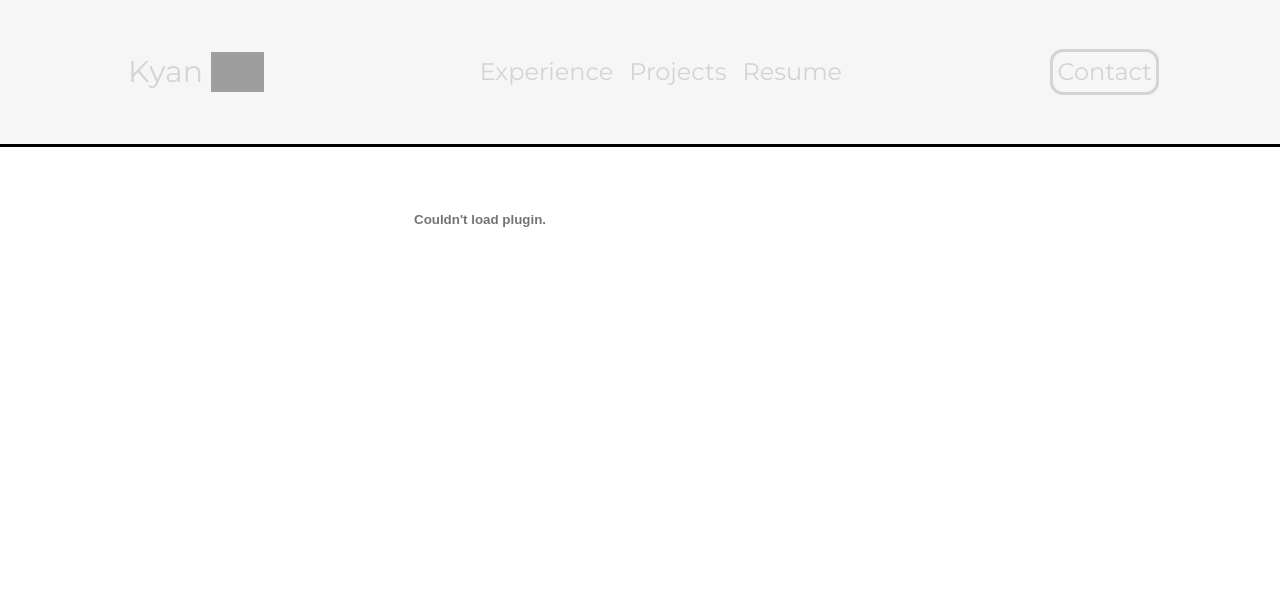
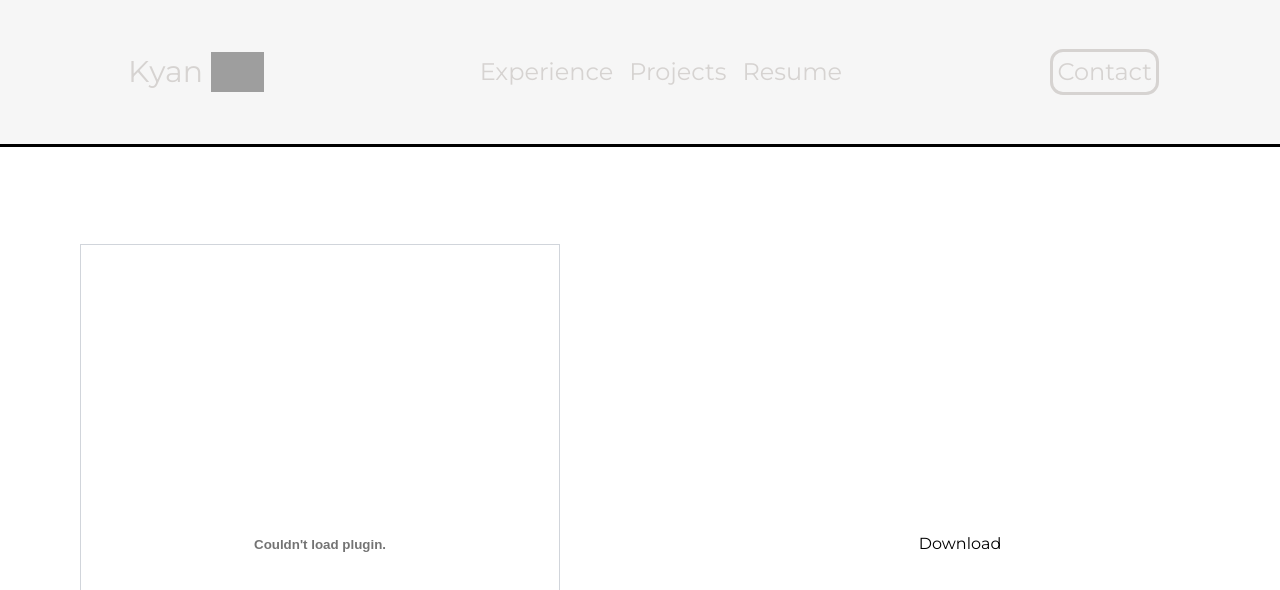
Before and after one commit to KyanPepper/Portfolio, a SvelteKit app: page /Resume in a window 1280 px wide. Shown: the top 590 px of the page. Built offline with nearby package versions, Linux system fonts and the light colour scheme; grey boxes are pictures that could not be loaded.

Commit message:
Fix NavBar and add PDF viewer to Resume page

```diff
--- a/src/lib/Background/NavBar.svelte
+++ b/src/lib/Background/NavBar.svelte
@@ -10,6 +10,7 @@
 
 <nav class="relative w-full h-36 sm:h-30 bg-stone-600 bg-opacity-5 outline">
   <div class="flex items-center h-full max-w-screen-lg mx-auto">
+    <a href="/">
     <div class="text-stone-300 text-3xl font-sans flex items-center">
       Kyan
       <img
@@ -18,6 +19,7 @@
         class="h-10 sm:h-15 ml-2"
       />
     </div>
+  </a>
     <div class="hidden sm:flex items-center space-x-4 justify-center flex-grow">
       <a href="/" class="text-stone-300 font-sans text-2xl">Experience</a>
       <a href="/" class="text-stone-300 font-sans text-2xl">Projects</a>
--- a/src/routes/Resume/+page.svelte
+++ b/src/routes/Resume/+page.svelte
@@ -1,8 +1,20 @@
 <script>
   const resume = new URL('/src/lib/Assets/Kotschevar-Smead_Resume.pdf', import.meta.url).href
 </script>
+<!-- Desktop design -->
+<div class="flex h-screen">
 
+    <!-- Left side with PDF viewer -->
+    <div class="flex items-center justify-center w-1/2">
+      <div class="w-3/4 h-3/4 border border-gray-300 relative overflow-hidden">
+        <embed class="absolute inset-0 w-full h-full" src={resume} type="application/pdf" />
+      </div>
+    </div>
 
-  <div>
-    <embed src={resume} type="application/pdf" width="75%" height="75%" />
+    <!-- Right side with Download -->
+    <div class="flex items-center justify-center w-1/2">
+      <div>
+        <p class="text-center">Download</p>
+      </div>
+    </div>
   </div>
```
